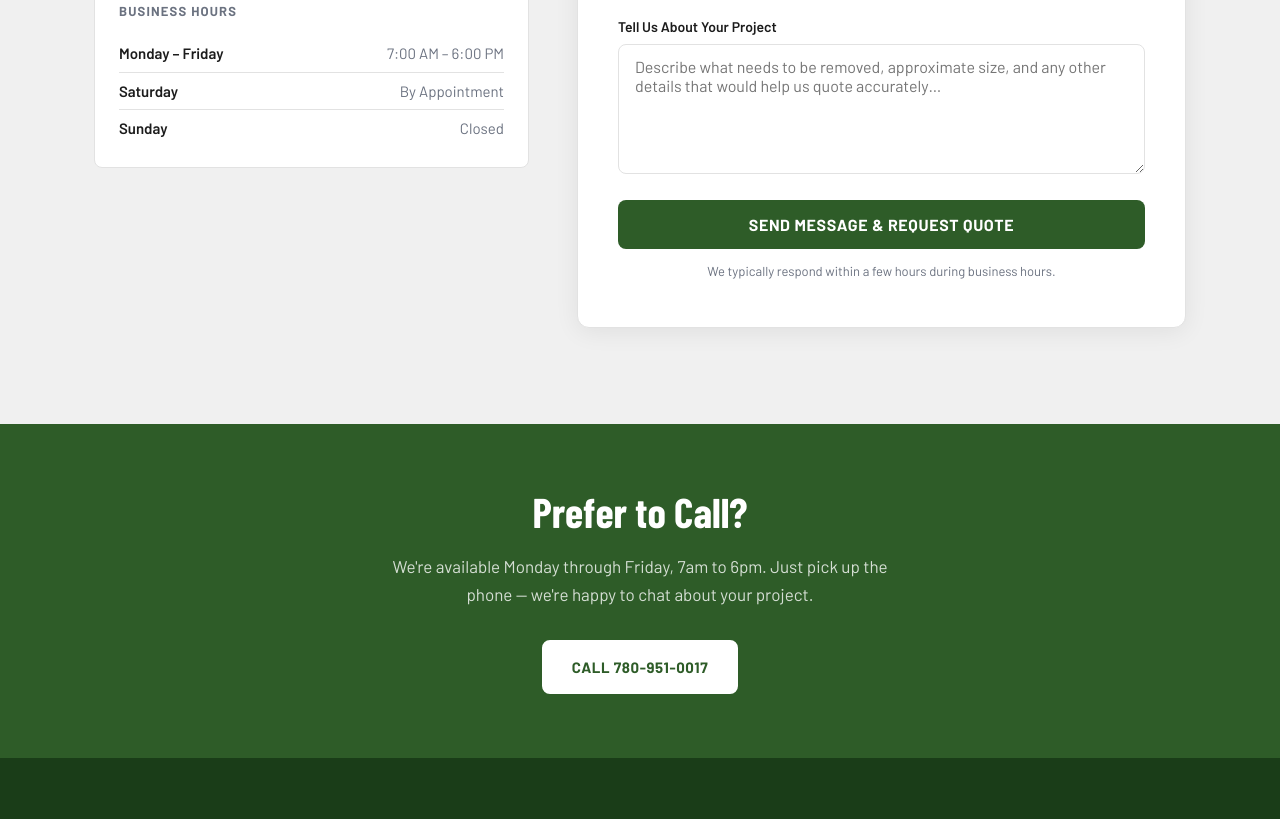
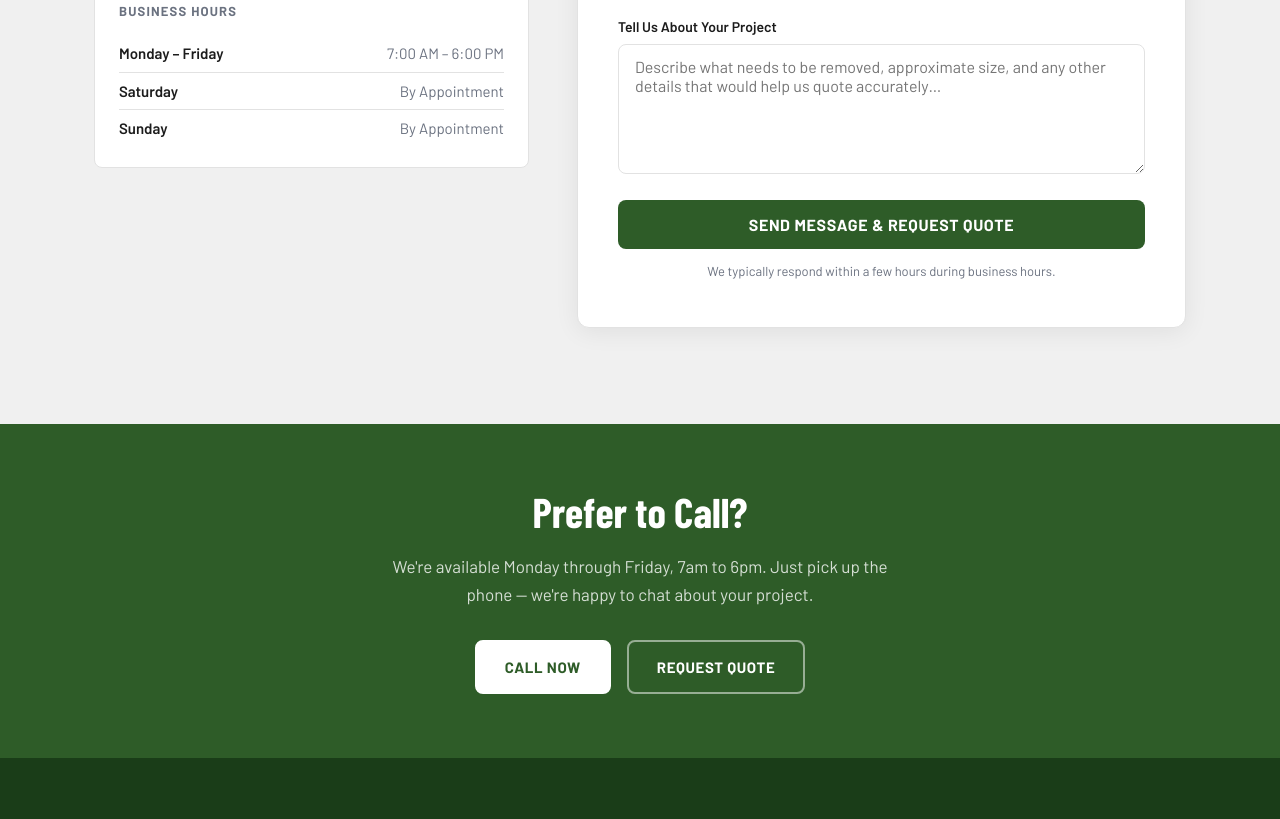
Before and after one commit to Seth1477/TCR, a plain HTML site: page contact/index.html in a window 1280 px wide. Shown: the part 974-1793 px from the top of the page. Drawn offline with nearby package versions, Linux system fonts and the light colour scheme; a web font is replaced by a local one.

Commit message:
Add Call Now / Request Quote CTAs on all pages, Sunday hours to By Appointment

```diff
--- a/contact/index.html
+++ b/contact/index.html
@@ -335,7 +335,7 @@
         </div>
         <div class="contact-hours__row">
           <span class="contact-hours__day">Sunday</span>
-          <span class="contact-hours__time">Closed</span>
+          <span class="contact-hours__time">By Appointment</span>
         </div>
       </div>
     </div>
@@ -413,8 +413,9 @@
   <div class="container">
     <h2>Prefer to Call?</h2>
     <p>We're available Monday through Friday, 7am to 6pm. Just pick up the phone — we're happy to chat about your project.</p>
-    <div class="cta-band__btns">
-      <a href="tel:+17809510017" class="btn btn--white">Call 780-951-0017</a>
+        <div class="cta-band__btns">
+      <a href="tel:+17809510017" class="btn btn--white">Call Now</a>
+      <a href="/contact/" class="btn btn--outline">Request Quote</a>
     </div>
   </div>
 </div>
```
Also changed, not shown: brush-removal/index.html (+3 -3 lines), concrete-removal/index.html (+3 -3 lines), index.html (+3 -3 lines).
